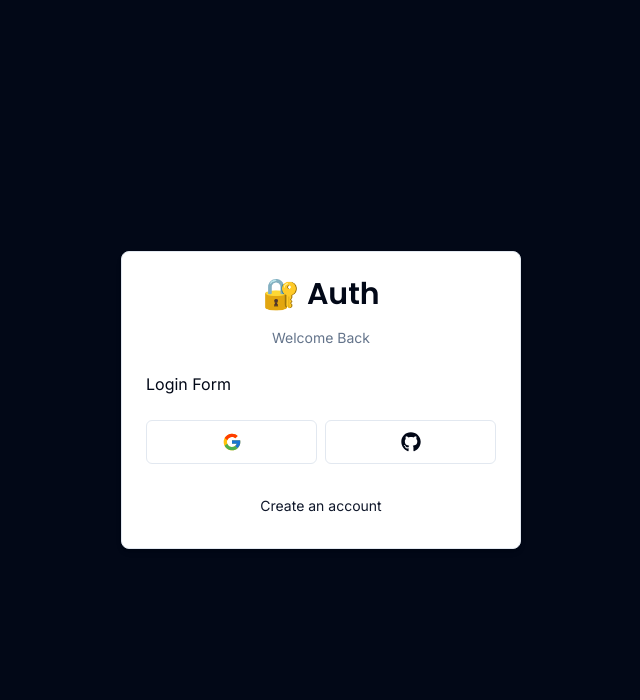
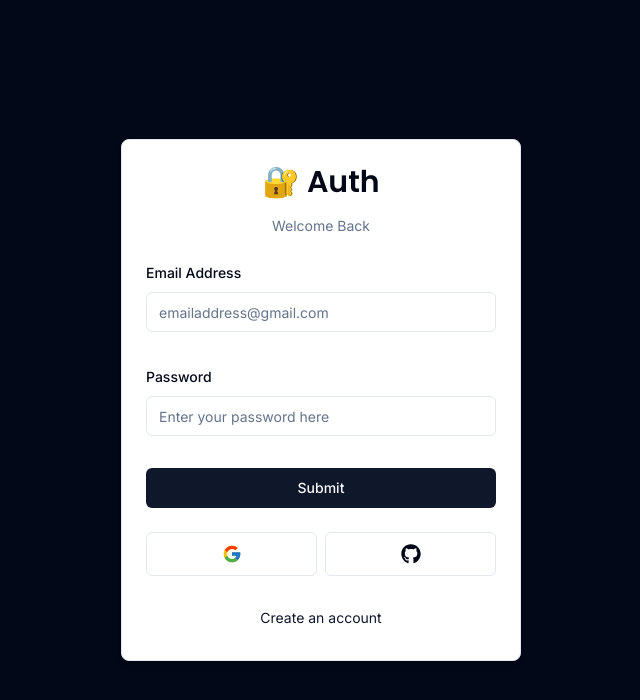
Before and after one commit to mhsanto/next-auth-v5, a Next.js app: page /auth/login in a window 1280 px wide. Shown: the top 700 px of the page, without its empty margins (319-959 px from the left). Built offline with nearby package versions, Linux system fonts and the light colour scheme.

Commit message:
Added form validation and submit handler to login form

```diff
--- a/components/auth/login-form.tsx
+++ b/components/auth/login-form.tsx
@@ -1,6 +1,36 @@
+"use client";
+import * as z from "zod";
 import CardWrapper from "./card-wrapper";
+import { useForm } from "react-hook-form";
+import { zodResolver } from "@hookform/resolvers/zod";
+import { Button } from "@/components/ui/button";
+import {
+  Form,
+  FormControl,
+  FormDescription,
+  FormField,
+  FormItem,
+  FormLabel,
+  FormMessage,
+} from "@/components/ui/form";
+import { Input } from "@/components/ui/input";
 
+import { LoginFormSchema } from "@/schemas";
 export const LoginForm = () => {
+  const form = useForm<z.infer<typeof LoginFormSchema>>({
+    resolver: zodResolver(LoginFormSchema),
+    defaultValues: {
+      email: "",
+      password: "",
+    },
+  });
+
+  // 2. Define a submit handler.
+  function onSubmit(values: z.infer<typeof LoginFormSchema>) {
+    // Do something with the form values.
+    // ✅ This will be type-safe and validated.
+    console.log(values);
+  }
   return (
     <CardWrapper
       headerLabel="Welcome Back"
@@ -8,7 +38,39 @@ export const LoginForm = () => {
       backButtonLabel="Create an account"
       showSocial={true}
     >
-      Login Form
+      <Form {...form}>
+        <form onSubmit={form.handleSubmit(onSubmit)} className="space-y-8">
+          <FormField
+            control={form.control}
+            name="email"
+            render={({ field }) => (
+              <FormItem>
+                <FormLabel>Email Address</FormLabel>
+                <FormControl>
+                  <Input placeholder="emailaddress@gmail.com" {...field} />
+                </FormControl>
+
+                <FormMessage />
+              </FormItem>
+            )}
+          />
+          <FormField
+            control={form.control}
+            name="password"
+            render={({ field }) => (
+              <FormItem>
+                <FormLabel>Password</FormLabel>
+                <FormControl>
+                  <Input placeholder="Enter your password here" {...field} />
+                </FormControl>
+
+                <FormMessage />
+              </FormItem>
+            )}
+          />
+          <Button type="submit" className="w-full">Submit</Button>
+        </form>
+      </Form>
     </CardWrapper>
   );
 };
--- /dev/null
+++ b/components/ui/form.tsx
@@ -0,0 +1,176 @@
+import * as React from "react"
+import * as LabelPrimitive from "@radix-ui/react-label"
+import { Slot } from "@radix-ui/react-slot"
+import {
+  Controller,
+  ControllerProps,
+  FieldPath,
+  FieldValues,
+  FormProvider,
+  useFormContext,
+} from "react-hook-form"
+
+import { cn } from "@/lib/utils"
+import { Label } from "@/components/ui/label"
+
+const Form = FormProvider
+
+type FormFieldContextValue<
+  TFieldValues extends FieldValues = FieldValues,
+  TName extends FieldPath<TFieldValues> = FieldPath<TFieldValues>
+> = {
+  name: TName
+}
+
+const FormFieldContext = React.createContext<FormFieldContextValue>(
+  {} as FormFieldContextValue
+)
+
+const FormField = <
+  TFieldValues extends FieldValues = FieldValues,
+  TName extends FieldPath<TFieldValues> = FieldPath<TFieldValues>
+>({
+  ...props
+}: ControllerProps<TFieldValues, TName>) => {
+  return (
+    <FormFieldContext.Provider value={{ name: props.name }}>
+      <Controller {...props} />
+    </FormFieldContext.Provider>
+  )
+}
+
+const useFormField = () => {
+  const fieldContext = React.useContext(FormFieldContext)
+  const itemContext = React.useContext(FormItemContext)
+  const { getFieldState, formState } = useFormContext()
+
+  const fieldState = getFieldState(fieldContext.name, formState)
+
+  if (!fieldContext) {
+    throw new Error("useFormField should be used within <FormField>")
+  }
+
+  const { id } = itemContext
+
+  return {
+    id,
+    name: fieldContext.name,
+    formItemId: `${id}-form-item`,
+    formDescriptionId: `${id}-form-item-description`,
+    formMessageId: `${id}-form-item-message`,
+    ...fieldState,
+  }
+}
+
+type FormItemContextValue = {
+  id: string
+}
+
+const FormItemContext = React.createContext<FormItemContextValue>(
+  {} as FormItemContextValue
+)
+
+const FormItem = React.forwardRef<
+  HTMLDivElement,
+  React.HTMLAttributes<HTMLDivElement>
+>(({ className, ...props }, ref) => {
+  const id = React.useId()
+
+  return (
+    <FormItemContext.Provider value={{ id }}>
+      <div ref={ref} className={cn("space-y-2", className)} {...props} />
+    </FormItemContext.Provider>
+  )
+})
+FormItem.displayName = "FormItem"
+
+const FormLabel = React.forwardRef<
+  React.ElementRef<typeof LabelPrimitive.Root>,
+  React.ComponentPropsWithoutRef<typeof LabelPrimitive.Root>
+>(({ className, ...props }, ref) => {
+  const { error, formItemId } = useFormField()
+
+  return (
+    <Label
+      ref={ref}
+      className={cn(error && "text-destructive", className)}
+      htmlFor={formItemId}
+      {...props}
+    />
+  )
+})
+FormLabel.displayName = "FormLabel"
+
+const FormControl = React.forwardRef<
+  React.ElementRef<typeof Slot>,
+  React.ComponentPropsWithoutRef<typeof Slot>
+>(({ ...props }, ref) => {
+  const { error, formItemId, formDescriptionId, formMessageId } = useFormField()
+
+  return (
+    <Slot
+      ref={ref}
+      id={formItemId}
+      aria-describedby={
+        !error
+          ? `${formDescriptionId}`
+          : `${formDescriptionId} ${formMessageId}`
+      }
+      aria-invalid={!!error}
+      {...props}
+    />
+  )
+})
+FormControl.displayName = "FormControl"
+
+const FormDescription = React.forwardRef<
+  HTMLParagraphElement,
+  React.HTMLAttributes<HTMLParagraphElement>
+>(({ className, ...props }, ref) => {
+  const { formDescriptionId } = useFormField()
+
+  return (
+    <p
+      ref={ref}
+      id={formDescriptionId}
+      className={cn("text-sm text-muted-foreground", className)}
+      {...props}
+    />
+  )
+})
+FormDescription.displayName = "FormDescription"
+
+const FormMessage = React.forwardRef<
+  HTMLParagraphElement,
+  React.HTMLAttributes<HTMLParagraphElement>
+>(({ className, children, ...props }, ref) => {
+  const { error, formMessageId } = useFormField()
+  const body = error ? String(error?.message) : children
+
+  if (!body) {
+    return null
+  }
+
+  return (
+    <p
+      ref={ref}
+      id={formMessageId}
+      className={cn("text-sm font-medium text-destructive", className)}
+      {...props}
+    >
+      {body}
+    </p>
+  )
+})
+FormMessage.displayName = "FormMessage"
+
+export {
+  useFormField,
+  Form,
+  FormItem,
+  FormLabel,
+  FormControl,
+  FormDescription,
+  FormMessage,
+  FormField,
+}
--- /dev/null
+++ b/components/ui/label.tsx
@@ -0,0 +1,26 @@
+"use client"
+
+import * as React from "react"
+import * as LabelPrimitive from "@radix-ui/react-label"
+import { cva, type VariantProps } from "class-variance-authority"
+
+import { cn } from "@/lib/utils"
+
+const labelVariants = cva(
+  "text-sm font-medium leading-none peer-disabled:cursor-not-allowed peer-disabled:opacity-70"
+)
+
+const Label = React.forwardRef<
+  React.ElementRef<typeof LabelPrimitive.Root>,
+  React.ComponentPropsWithoutRef<typeof LabelPrimitive.Root> &
+    VariantProps<typeof labelVariants>
+>(({ className, ...props }, ref) => (
+  <LabelPrimitive.Root
+    ref={ref}
+    className={cn(labelVariants(), className)}
+    {...props}
+  />
+))
+Label.displayName = LabelPrimitive.Root.displayName
+
+export { Label }
--- a/package.json
+++ b/package.json
@@ -9,6 +9,8 @@
     "lint": "next lint"
   },
   "dependencies": {
+    "@hookform/resolvers": "^3.3.4",
+    "@radix-ui/react-label": "^2.0.2",
     "@radix-ui/react-slot": "^1.0.2",
     "class-variance-authority": "^0.7.0",
     "clsx": "^2.1.0",
@@ -17,9 +19,11 @@
     "next-auth": "^5.0.0-beta.5",
     "react": "^18",
     "react-dom": "^18",
+    "react-hook-form": "^7.49.3",
     "react-icons": "^5.0.1",
     "tailwind-merge": "^2.2.0",
-    "tailwindcss-animate": "^1.0.7"
+    "tailwindcss-animate": "^1.0.7",
+    "zod": "^3.22.4"
   },
   "devDependencies": {
     "@types/node": "^20",
--- /dev/null
+++ b/schemas/index.ts
@@ -0,0 +1,5 @@
+import * as z from "zod";
+export const LoginFormSchema = z.object({
+  email: z.string().email(),
+  password: z.string(),
+});
```
Also changed, not shown: 1 other file (tests, documents, lock files or other folders).
